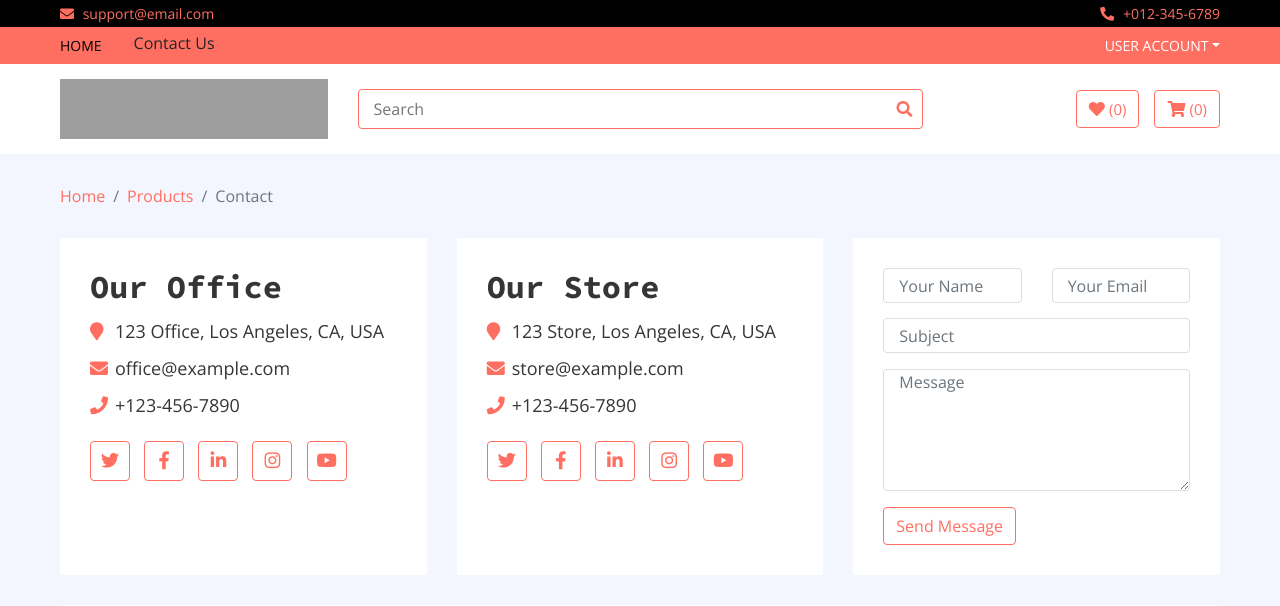
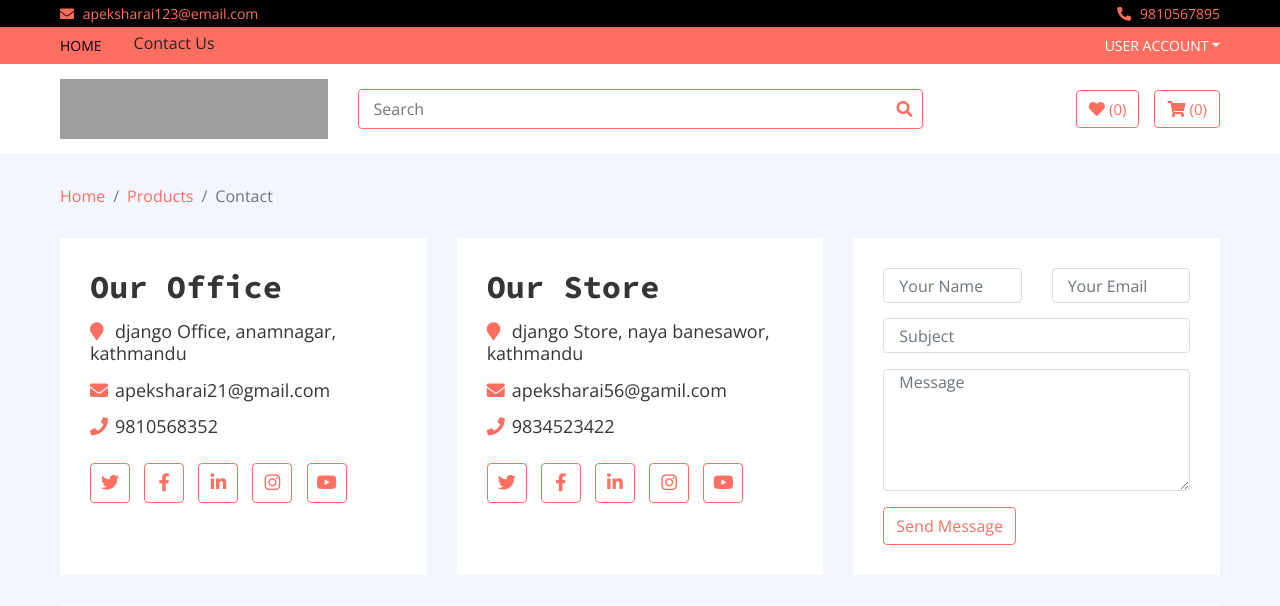
Before and after one commit to apeksha-rai/AP, a Django app: page /contact/ in a window 1280 px wide. Shown: the top 606 px of the page. Run offline with Django 3.2, Linux system fonts and the light colour scheme; some libraries are stand-ins or nearby versions; grey boxes are pictures that could not be loaded.

Commit message:
first commit

```diff
--- a/home/templates/base.html
+++ b/home/templates/base.html
@@ -31,11 +31,11 @@
                 <div class="row">
                     <div class="col-sm-6">
                         <i class="fa fa-envelope"></i>
-                        support@email.com
+                        apeksharai123@email.com
                     </div>
                     <div class="col-sm-6">
                         <i class="fa fa-phone-alt"></i>
-                        +012-345-6789
+                        9810567895
                     </div>
                 </div>
             </div>
@@ -124,9 +124,9 @@
                         <div class="footer-widget">
                             <h2>Get in Touch</h2>
                             <div class="contact-info">
-                                <p><i class="fa fa-map-marker"></i>123 E Store, Los Angeles, USA</p>
-                                <p><i class="fa fa-envelope"></i>email@example.com</p>
-                                <p><i class="fa fa-phone"></i>+123-456-7890</p>
+                                <p><i class="fa fa-map-marker"></i>123 django, anamnagr, kathmandu</p>
+                                <p><i class="fa fa-envelope"></i>apeksharai123@gmail.com</p>
+                                <p><i class="fa fa-phone"></i>9810534670</p>
                             </div>
                         </div>
                     </div>
--- a/home/templates/checkout.html
+++ b/home/templates/checkout.html
@@ -1,7 +1,6 @@
 {% extends 'base.html' %}
 {% load static %}
 {% block content %}
-
         <!-- Breadcrumb Start -->
         <div class="breadcrumb-wrap">
             <div class="container-fluid">
@@ -36,7 +35,7 @@
                                     {% for item in cart_product %}
                                         <tr>
                                             <td>
-                                                {{forloop.counter}}
+                                                {{ forloop.counter}}
                                             </td>
                                             <td>
                                                 <div class="img">
--- a/home/templates/contact.html
+++ b/home/templates/contact.html
@@ -27,9 +27,9 @@
                     <div class="col-lg-4">
                         <div class="contact-info">
                             <h2>Our Office</h2>
-                            <h3><i class="fa fa-map-marker"></i>123 Office, Los Angeles, CA, USA</h3>
-                            <h3><i class="fa fa-envelope"></i>office@example.com</h3>
-                            <h3><i class="fa fa-phone"></i>+123-456-7890</h3>
+                            <h3><i class="fa fa-map-marker"></i>django Office, anamnagar, kathmandu</h3>
+                            <h3><i class="fa fa-envelope"></i>apeksharai21@gmail.com</h3>
+                            <h3><i class="fa fa-phone"></i>9810568352</h3>
                             <div class="social">
                                 <a href=""><i class="fab fa-twitter"></i></a>
                                 <a href=""><i class="fab fa-facebook-f"></i></a>
@@ -42,9 +42,9 @@
                     <div class="col-lg-4">
                         <div class="contact-info">
                             <h2>Our Store</h2>
-                            <h3><i class="fa fa-map-marker"></i>123 Store, Los Angeles, CA, USA</h3>
-                            <h3><i class="fa fa-envelope"></i>store@example.com</h3>
-                            <h3><i class="fa fa-phone"></i>+123-456-7890</h3>
+                            <h3><i class="fa fa-map-marker"></i>django Store, naya banesawor, kathmandu</h3>
+                            <h3><i class="fa fa-envelope"></i>apeksharai56@gamil.com</h3>
+                            <h3><i class="fa fa-phone"></i>9834523422</h3>
                             <div class="social">
                                 <a href=""><i class="fab fa-twitter"></i></a>
                                 <a href=""><i class="fab fa-facebook-f"></i></a>
@@ -79,7 +79,7 @@
                     </div>
                     <div class="col-lg-12">
                         <div class="contact-map">
-                            <iframe src="https://www.google.com/maps/embed?pb=!1m18!1m12!1m3!1d3305.733248043701!2d-118.24532098539802!3d34.05071312525937!2m3!1f0!2f0!3f0!3m2!1i1024!2i768!4f13.1!3m3!1m2!1s0x80c2c648fa1d4803%3A0xdec27bf11f9fd336!2s123%20S%20Los%20Angeles%20St%2C%20Los%20Angeles%2C%20CA%2090012%2C%20USA!5e0!3m2!1sen!2sbd!4v1585634930544!5m2!1sen!2sbd" frameborder="0" style="border:0;" allowfullscreen="" aria-hidden="false" tabindex="0"></iframe>
+                            <iframe src="https://www.google.com/maps/place/Anamnagar,+Kathmandu+44600/@27.6972818,85.3274572,17z/data=!3m1!4b1!4m5!3m4!1s0x39eb19a364bb5935:0xf40b4cf2c78cf48a!8m2!3d27.6976913!4d85.3297752" frameborder="0" style="border:0;" allowfullscreen="" aria-hidden="false" tabindex="0"></iframe>
                         </div>
                     </div>
                 </div>
--- a/home/views.py
+++ b/home/views.py
@@ -355,13 +355,13 @@ from rest_framework.filters import OrderingFilter, SearchFilter
 
 # managed from router
 # ViewSets define the view behavior.
-class ItemViewSet(viewsets.ModelViewSet):
+class ProductViewSet(viewsets.ModelViewSet):
     queryset = Item.objects.all()
     serializer_class = ItemSerializers
 
 
 # needs a url to be managed
-class ItemListView(generics.ListAPIView):
+class ProductListView(generics.ListAPIView):
     queryset = Item.objects.all()
     serializer_class = ItemSerializers
     filter_backends = [DjangoFilterBackend, OrderingFilter, SearchFilter]
```
Also changed, not shown: home/api_urls.py (+4 -4 lines), db.sqlite3.
